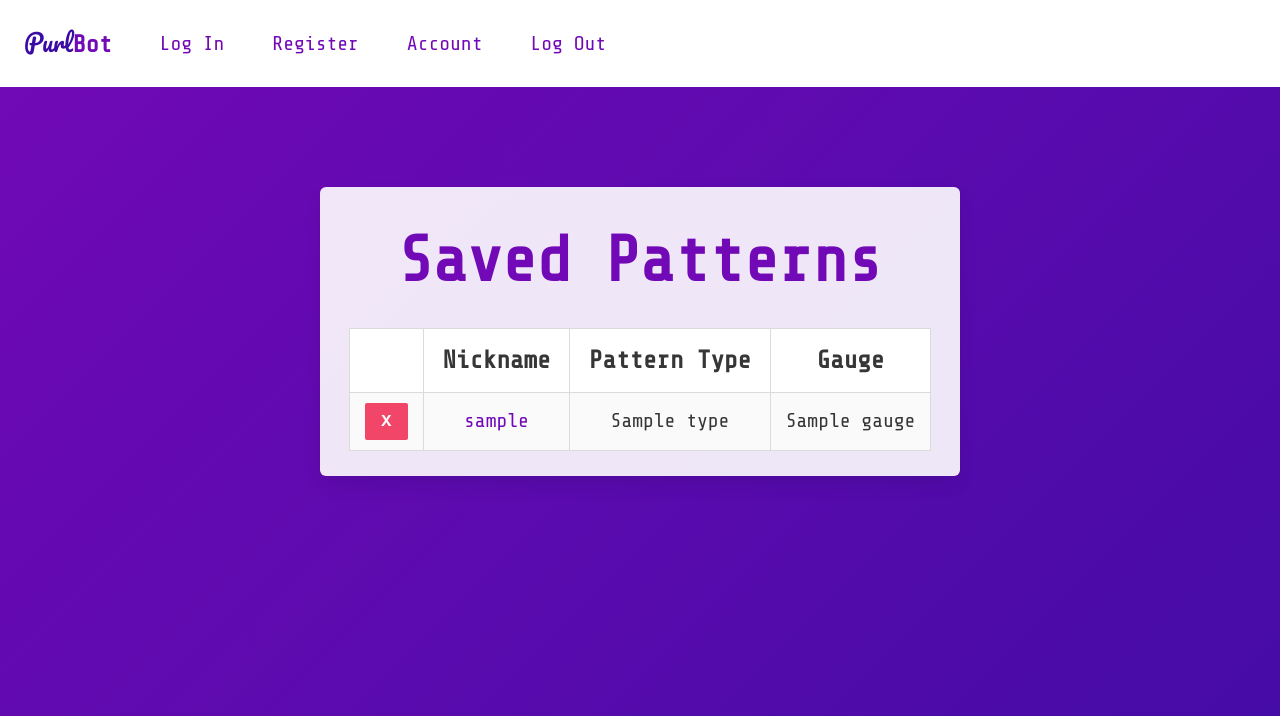
After one commit to griffique/purlbot-fullstack, a Flask app: page /saved-patterns in a window 1280 px wide. The commit adds this page. Shown: the top 716 px of the page. Run offline with Flask 2, Linux system fonts and the light colour scheme; the visitor is signed in with stand-in values (Sample User, id 1); a database or web service that is not in the repository returns one stand-in record (values such as "Sample title").

Commit message:
pattern display and delete function

```diff
--- a/flask-server/app.py
+++ b/flask-server/app.py
@@ -1,6 +1,7 @@
 from flask import (Flask,redirect, render_template, request, send_from_directory, session)
 from flask_restful import Resource, Api, reqparse
 import datetime
+from bson.objectid import ObjectId
 from werkzeug.security import check_password_hash, generate_password_hash
 from pymongo import MongoClient
 from email_validator import validate_email, EmailNotValidError
@@ -79,6 +80,24 @@ def addPattern(gauge, type, nickname):
         "nickname" : nickname,
     })
 
+def deletePattern(patternId):
+    patterns.delete_one({
+        "_id" : ObjectId(patternId)
+    })
+
+def getPatterns():
+    temp = []
+    matches = patterns.find({"userId": session["user_email"]})
+    for savedPattern in matches:
+        temp.append({
+            "gauge": savedPattern["gauge"],
+            "type": savedPattern["type"],
+            "nickname": savedPattern["nickname"],
+            "id": savedPattern["_id"]
+        })
+    print(temp)
+    return temp
+
 #api setup for pattern CRUD
 class Patterns(Resource):
     # methods go here
@@ -90,6 +109,7 @@ class Patterns(Resource):
                 "gauge": savedPattern["gauge"],
                 "type": savedPattern["type"],
                 "nickname": savedPattern["nickname"],
+                "id": savedPattern["_id"]
             })
         return temp
     def post(pattern):
@@ -168,6 +188,17 @@ def delete():
 def forgot():
     return render_template('forgot.html')
 
+@app.route("/saved-patterns", methods=["GET","POST"])
+def savedPatterns():
+    if request.method == "GET":
+        foundPatterns = getPatterns()
+        return render_template('saved-patterns.html', foundPatterns=foundPatterns)
+    elif request.method == "POST":
+        patternId = request.form.get("pattern-id")
+        deletePattern(patternId)
+        foundPatterns = getPatterns()
+        return render_template('saved-patterns.html', foundPatterns=foundPatterns)
+
 @app.route("/reset")
 def reset():
     return render_template('reset.html')
--- a/flask-server/build/template-styles.css
+++ b/flask-server/build/template-styles.css
@@ -34,6 +34,9 @@ navbar ul {
     list-style: none;
 }
 
+td {
+    vertical-align: middle !important;
+}
 .bot-title {
     color: #7209B7;
     font-size: 64px;
--- /dev/null
+++ b/flask-server/templates/saved-patterns.html
@@ -0,0 +1,32 @@
+{% extends "layout.html" %}
+
+{% block title %}
+    Saved Patterns
+{% endblock %}
+
+{% block main %}
+<div class="box has-text-centered">
+    <h1 class="bot-title mb-4">Saved Patterns</h1>
+    <table class="table m-auto is-striped is-bordered">
+        <tr class="is-size-5">
+            <th></th>
+            <th>Nickname</th>
+            <th>Pattern Type</th>
+            <th>Gauge</th>
+        </tr>
+        {% for pattern in foundPatterns %}
+        <tr>
+            <td>
+                <form method="post" action="/saved-patterns">
+                    <button class="button is-danger is-small has-text-weight-bold" type="submit">X</button>
+                    <input type="hidden" name="pattern-id" value="{{pattern.id}}"></input>
+                </form>
+            </td>
+            <td><a href="/">{{pattern.nickname}}</a></td>
+            <td>{{pattern.type}}</td>
+            <td>{{pattern.gauge}}</td>
+        </tr>
+        {% endfor %}
+    </table>
+</div>
+{% endblock %}
```
Also changed, not shown: flask-server/templates/account.html (+4 -4 lines).
